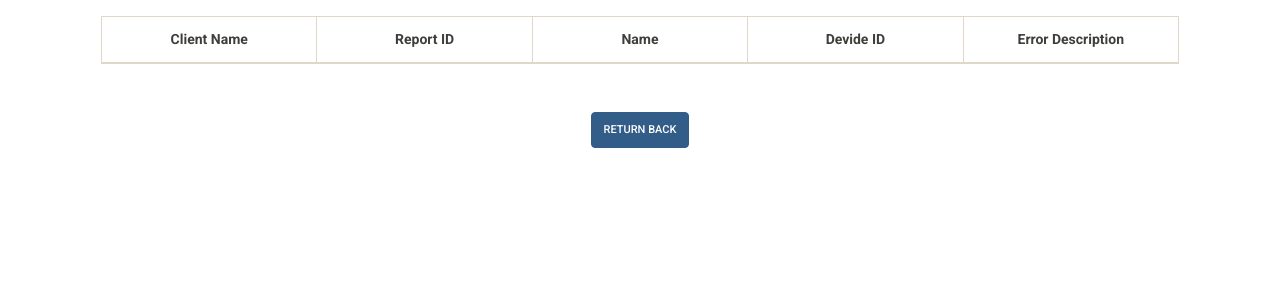
After one commit to alexandervishnivetskiy/docker-symfony, a Symfony app: template web/templates/clients/reports.html.twig in a window 1280 px wide. The commit adds this page. Shown: the top 300 px of the page. Run offline with Twig, Linux system fonts and the light colour scheme; the template is opened without the code that fills it, so the values that code supplies are empty; some libraries are stand-ins or nearby versions.

Commit message:
work with twig template

```diff
--- /dev/null
+++ b/web/public/css/style.css
@@ -0,0 +1,4 @@
+td, th   {
+    min-width: 150px;
+    text-align: center;
+}
--- a/web/src/DataFixtures/ClientFixtures.php
+++ b/web/src/DataFixtures/ClientFixtures.php
@@ -16,9 +16,12 @@ class ClientFixtures extends Fixture
 
     {
         $faker = Factory::create();
-        $count = rand(1,10);
+        $count = rand(1, 10);
+
+        for ($j = 0; $j < $count; $j++) {
             $client = new Client();
             for ($i = 0; $i < $count; $i++) {
+
                 $client->setName($faker->name);
                 $client->setCountry($faker->country);
                 $client->setTelephone($faker->phoneNumber);
@@ -35,6 +38,7 @@ class ClientFixtures extends Fixture
 
                 $manager->flush();
             }
+        }
 
     }
 
--- a/web/templates/base.html.twig
+++ b/web/templates/base.html.twig
@@ -3,10 +3,24 @@
 <head>
     <meta charset="UTF-8">
     <title>{% block title %}Welcome!{% endblock %}</title>
-        {% block stylesheets %}{% endblock %}
+    {% block stylesheets %}
+        <link rel="stylesheet" href="https://bootswatch.com/4/sandstone/bootstrap.min.css">
+        <link rel="stylesheet" href="/css/style.css">
+
+    {% endblock %}
+
 </head>
 <body>
 {% block body %}{% endblock %}
+<script src="https://code.jquery.com/jquery-3.3.1.slim.min.js"
+        integrity="sha384-q8i/X+965DzO0rT7abK41JStQIAqVgRVzpbzo5smXKp4YfRvH+8abtTE1Pi6jizo"
+        crossorigin="anonymous"></script>
+<script src="https://cdnjs.cloudflare.com/ajax/libs/popper.js/1.14.3/umd/popper.min.js"
+        integrity="sha384-ZMP7rVo3mIykV+2+9J3UJ46jBk0WLaUAdn689aCwoqbBJiSnjAK/l8WvCWPIPm49"
+        crossorigin="anonymous"></script>
+<script src="https://stackpath.bootstrapcdn.com/bootstrap/4.1.3/js/bootstrap.min.js"
+        integrity="sha384-ChfqqxuZUCnJSK3+MXmPNIyE6ZbWh2IMqE241rYiqJxyMiZ6OW/JmZQ5stwEULTy"
+        crossorigin="anonymous"></script>
 {% block javascripts %}{% endblock %}
 </body>
 </html>
--- /dev/null
+++ b/web/templates/clients/reports.html.twig
@@ -0,0 +1,34 @@
+{% extends 'base.html.twig' %}
+{% block body %}
+    <div class="container">
+        <div class="mt-3 mx-3">
+            <table class="table table-lg table-striped table-bordered">
+                <thead>
+                <tr>
+                    <th>Client Name</th>
+                    <th>Report ID</th>
+                    <th>Name</th>
+                    <th>Devide ID</th>
+                    <th>Error Description</th>
+                </tr>
+                </thead>
+                <tbody>
+
+                {% for report in reports %}
+                    <tr>
+                        <td class="align-middle">{{ report.client }}</td>
+                        <td class="align-middle">{{ report.id }}</td>
+                        <td class="align-middle">{{ report.name }}</td>
+                        <td class="align-middle">{{ report.deviceID }}</td>
+                        <td class="align-middle">{{ report.description }}</td>
+                    </tr>
+                {% endfor %}
+                </tbody>
+            </table>
+        </div>
+        <div class="row mt-5">
+        <a class="btn btn-primary mx-auto" href="/">Return back</a>
+        </div>
+    </div>
+
+{% endblock %}
```
Also changed, not shown: web/src/Controller/UIController.php (added, +56 -0 lines), web/templates/clients/index.html.twig (added, +16 -0 lines). Lines whose indentation alone changed are shown as unchanged.
